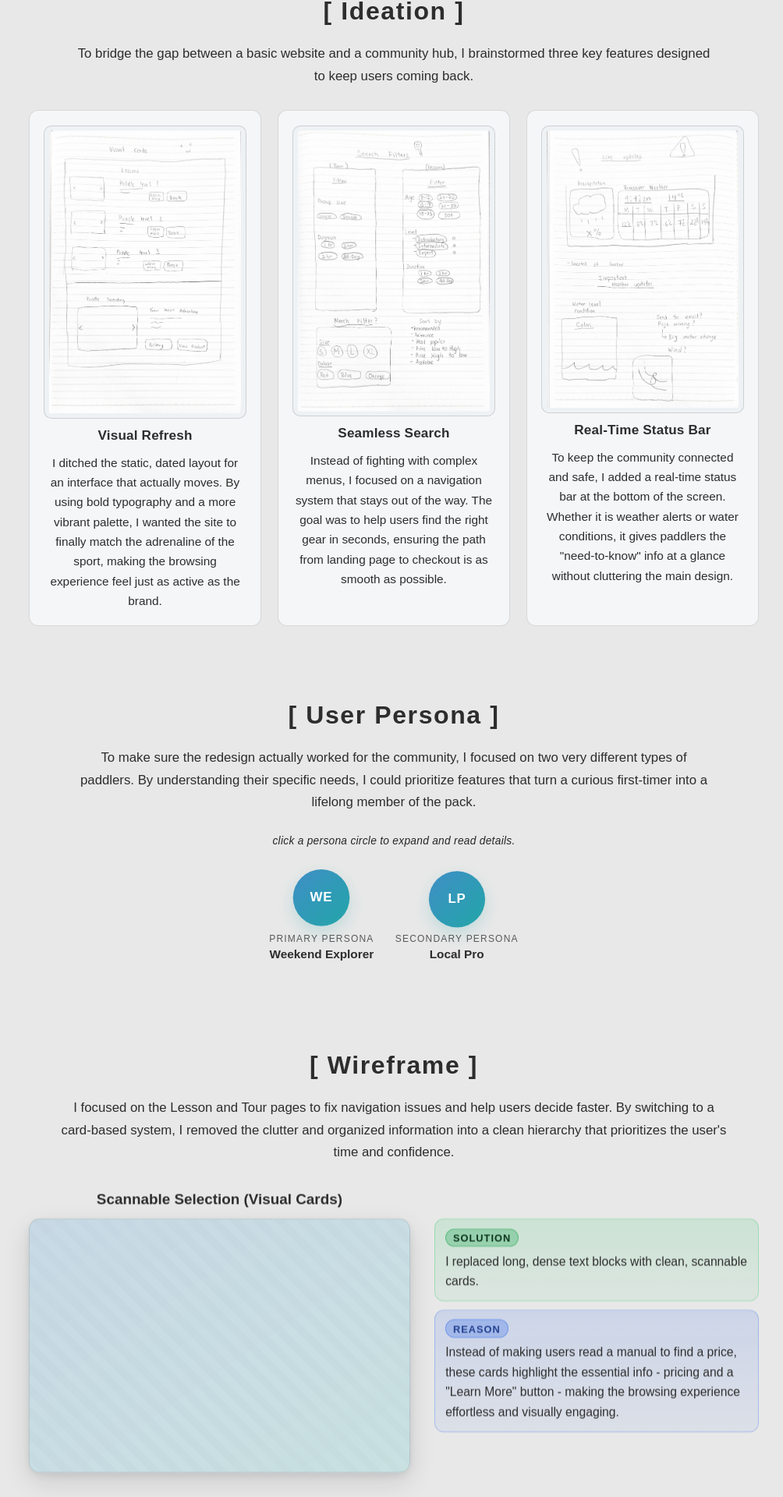
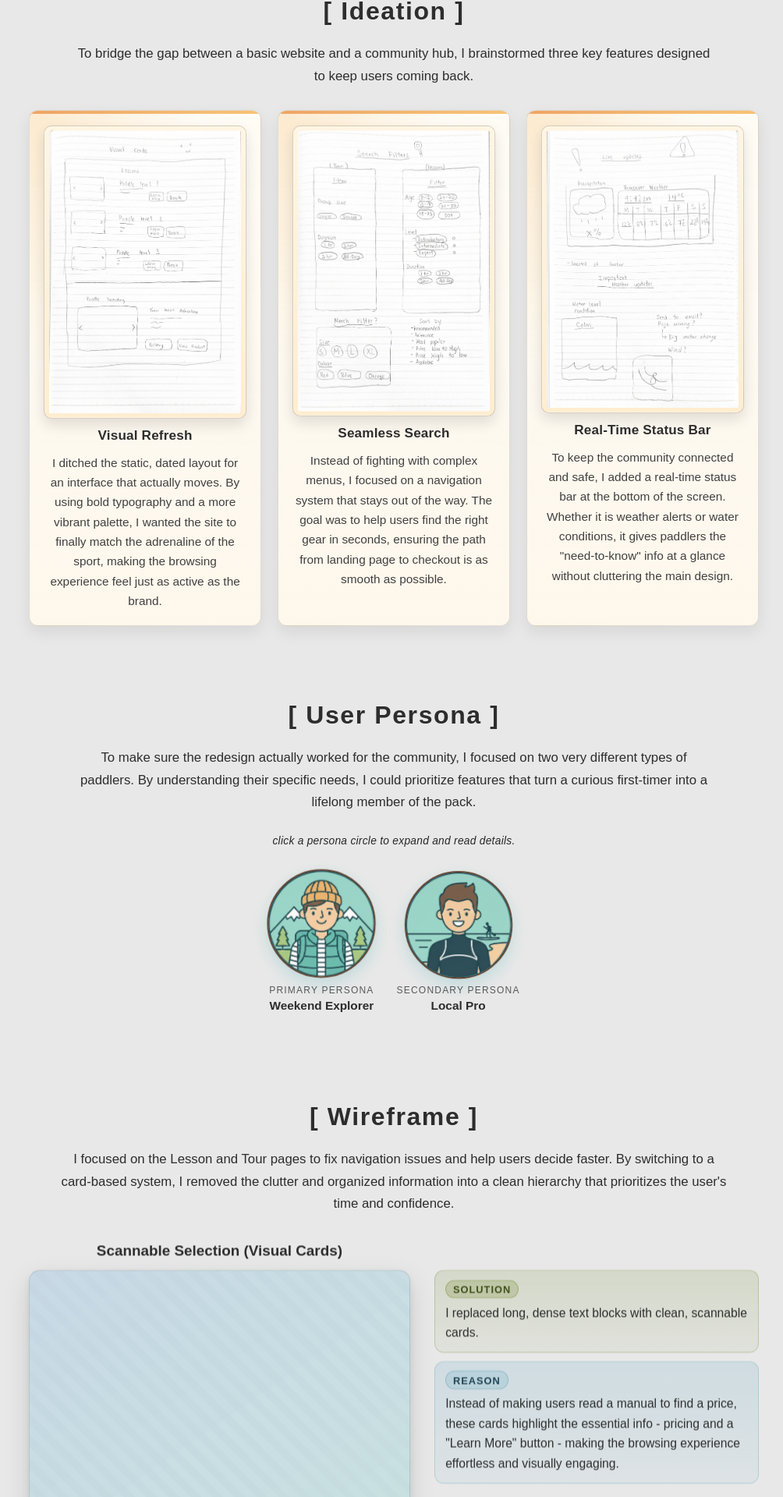
Before and after one commit to antyc0817/Reagan-Port, a Next.js app: page /projects/whatsup in a window 1280 px wide. Shown: the part 1396-3316 px from the top of the page at 78% size, without its empty margins (135-1139 px from the left). Built offline with nearby package versions, Linux system fonts and the light colour scheme; a web font is replaced by a local one.

Commit message:
card colours

```diff
--- a/app/projects/projects.module.css
+++ b/app/projects/projects.module.css
@@ -448,23 +448,42 @@
 }
 
 .whatsupIdeationCard {
+    position: relative;
+    overflow: hidden;
     border: 1px solid rgba(0, 0, 0, 0.12);
     border-radius: 12px;
     padding: 1.15rem;
-    background: rgba(246, 248, 250, 0.88);
+    background:
+        radial-gradient(140% 95% at 0% 0%, rgba(244, 161, 39, 0.19), rgba(244, 161, 39, 0) 52%),
+        linear-gradient(180deg, rgba(255, 252, 246, 0.98), rgba(255, 248, 236, 0.94));
     transition: transform 220ms ease, box-shadow 220ms ease, border-color 220ms ease;
     display: flex;
     flex-direction: column;
     gap: 0.75rem;
     min-height: 100%;
+    box-shadow:
+        0 8px 20px rgba(0, 0, 0, 0.08),
+        inset 0 1px 0 rgba(255, 255, 255, 0.65);
+}
+
+.whatsupIdeationCard::before {
+    content: "";
+    position: absolute;
+    top: 0;
+    left: 0;
+    width: 100%;
+    height: 4px;
+    background: linear-gradient(90deg, rgba(229, 119, 30, 0.85), rgba(244, 161, 39, 0.88));
+    opacity: 0.72;
 }
 
 .whatsupIdeationCard:hover {
-    transform: translateY(-4px);
-    border-color: rgba(34, 166, 168, 0.35);
+    transform: translateY(-6px);
+    border-color: rgba(229, 119, 30, 0.45);
     box-shadow:
-        0 14px 28px rgba(0, 0, 0, 0.12),
-        0 0 0 1px rgba(34, 166, 168, 0.12);
+        0 18px 36px rgba(0, 0, 0, 0.14),
+        0 0 0 1px rgba(229, 119, 30, 0.16),
+        inset 0 1px 0 rgba(255, 255, 255, 0.75);
 }
 
 .whatsupIdeationPlaceholder {
@@ -492,10 +511,22 @@
     object-position: center;
     border-radius: 10px;
     display: block;
-    background: #eef2f5;
-    border: 1px solid rgba(0, 0, 0, 0.14);
+    background: linear-gradient(180deg, #fff5e2, #ffedd0);
+    border: 1px solid rgba(0, 0, 0, 0.16);
     padding: 0.35rem;
     box-sizing: border-box;
+    box-shadow:
+        inset 0 0 0 1px rgba(255, 255, 255, 0.35),
+        0 8px 18px rgba(0, 0, 0, 0.12);
+    transition: transform 220ms ease, box-shadow 220ms ease, border-color 220ms ease;
+}
+
+.whatsupIdeationCard:hover .whatsupIdeationImage {
+    transform: translateY(-2px);
+    border-color: rgba(229, 119, 30, 0.34);
+    box-shadow:
+        inset 0 0 0 1px rgba(255, 255, 255, 0.45),
+        0 12px 24px rgba(0, 0, 0, 0.16);
 }
 
 .whatsupIdeationCardTitle {
@@ -511,6 +542,7 @@
     font-size: 0.96rem;
     line-height: 1.65;
     color: var(--foreground);
+    opacity: 0.9;
 }
 
 .whatsupPersonaSection {
@@ -606,11 +638,18 @@
 }
 
 .whatsupPersonaPicker .whatsupPersonaAvatar {
-    width: 72px;
-    height: 72px;
+    width: 138px;
+    height: 138px;
     font-size: 1.05rem;
     animation: whatsupPersonaFloatLeft 3.1s ease-in-out infinite;
     box-shadow: 0 8px 20px rgba(34, 166, 168, 0.2);
+    transition: width 260ms ease, height 260ms ease, box-shadow 260ms ease;
+}
+
+.whatsupPersonaInteractiveOpen .whatsupPersonaPicker .whatsupPersonaAvatar {
+    width: 248px;
+    height: 248px;
+    box-shadow: 0 14px 30px rgba(34, 166, 168, 0.26);
 }
 
 .whatsupPersonaPickerBtn:nth-child(2) .whatsupPersonaAvatar {
@@ -723,6 +762,9 @@
     width: 56px;
     height: 56px;
     border-radius: 50%;
+    position: relative;
+    overflow: hidden;
+    border: 2px solid #60402D;
     display: grid;
     place-items: center;
     font-size: 0.9rem;
@@ -730,6 +772,19 @@
     letter-spacing: 0.05em;
     color: #fff;
     background: linear-gradient(135deg, #3f8ec6, #22a6a8);
+}
+
+.whatsupPersonaCard .whatsupPersonaAvatar {
+    transition: width 260ms ease, height 260ms ease;
+}
+
+.whatsupPersonaInteractiveOpen .whatsupPersonaCard .whatsupPersonaAvatar {
+    width: 92px;
+    height: 92px;
+}
+
+.whatsupPersonaAvatarImg {
+    object-fit: cover;
 }
 
 .whatsupPersonaLabel {
@@ -979,13 +1034,13 @@
 }
 
 .whatsupWireframeDetailGroupSolution {
-    border-color: rgba(34, 197, 94, 0.3);
-    background: linear-gradient(180deg, rgba(34, 197, 94, 0.14), rgba(34, 197, 94, 0.06));
+    border-color: rgba(126, 147, 66, 0.34);
+    background: linear-gradient(180deg, rgba(126, 147, 66, 0.18), rgba(126, 147, 66, 0.07));
 }
 
 .whatsupWireframeDetailGroupReason {
-    border-color: rgba(37, 99, 235, 0.28);
-    background: linear-gradient(180deg, rgba(37, 99, 235, 0.14), rgba(37, 99, 235, 0.06));
+    border-color: rgba(144, 190, 209, 0.55);
+    background: linear-gradient(180deg, rgba(144, 190, 209, 0.28), rgba(144, 190, 209, 0.12));
 }
 
 .whatsupWireframeItemTitle {
@@ -1013,15 +1068,15 @@
 }
 
 .whatsupWireframeLabelSolution {
-    color: rgba(5, 46, 22, 0.96);
-    background: rgba(22, 163, 74, 0.3);
-    border-color: rgba(22, 163, 74, 0.45);
+    color: rgba(58, 74, 18, 0.96);
+    background: rgba(126, 147, 66, 0.28);
+    border-color: rgba(126, 147, 66, 0.44);
 }
 
 .whatsupWireframeLabelReason {
-    color: rgba(30, 58, 138, 0.95);
-    background: rgba(37, 99, 235, 0.26);
-    border-color: rgba(37, 99, 235, 0.42);
+    color: rgba(27, 62, 79, 0.96);
+    background: rgba(144, 190, 209, 0.36);
+    border-color: rgba(108, 164, 188, 0.48);
 }
 
 .whatsupWireframeLine {
@@ -1944,9 +1999,19 @@
     }
 
     .whatsupPersonaPicker .whatsupPersonaAvatar {
-        width: 64px;
-        height: 64px;
+        width: 120px;
+        height: 120px;
         font-size: 0.96rem;
+    }
+
+    .whatsupPersonaInteractiveOpen .whatsupPersonaPicker .whatsupPersonaAvatar {
+        width: 180px;
+        height: 180px;
+    }
+
+    .whatsupPersonaInteractiveOpen .whatsupPersonaCard .whatsupPersonaAvatar {
+        width: 76px;
+        height: 76px;
     }
 
     .whatsupObjectivePlaceholder {
--- a/app/projects/whatsup/PersonaInteractive.js
+++ b/app/projects/whatsup/PersonaInteractive.js
@@ -3,12 +3,14 @@
 import { useEffect, useMemo, useRef, useState } from "react";
 import { gsap } from "gsap";
 import { ArrowRight, OctagonAlert, Target } from "lucide-react";
+import Image from "next/image";
 import styles from "../projects.module.css";
 
 const PERSONAS = {
     weekend: {
         id: "weekend",
         initials: "WE",
+        avatarSrc: "/images/whatsup/p1.png",
         label: "Primary Persona",
         title: "Weekend Explorer",
         goals: [
@@ -28,6 +30,7 @@ const PERSONAS = {
     local: {
         id: "local",
         initials: "LP",
+        avatarSrc: "/images/whatsup/p2.png",
         label: "Secondary Persona",
         title: "Local Pro",
         goals: [
@@ -84,7 +87,7 @@ export default function PersonaInteractive() {
     };
 
     return (
-        <div className={styles.whatsupPersonaInteractive}>
+        <div className={`${styles.whatsupPersonaInteractive} ${openPersonaIds.length > 0 ? styles.whatsupPersonaInteractiveOpen : ""}`}>
             <p className={styles.whatsupPersonaTapHint}>Click a persona circle to expand and read details.</p>
             <div className={styles.whatsupPersonaPicker}>
                 {PERSONA_ORDER.map((persona) => {
@@ -98,7 +101,14 @@ export default function PersonaInteractive() {
                             aria-pressed={isActive}
                             aria-label={`Show ${persona.title} persona`}>
                             <span className={styles.whatsupPersonaAvatar} aria-hidden>
-                                {persona.initials}
+                                <Image
+                                    src={persona.avatarSrc}
+                                    alt=''
+                                    fill
+                                    className={styles.whatsupPersonaAvatarImg}
+                                    sizes='138px'
+                                    unoptimized
+                                />
                             </span>
                             <span className={styles.whatsupPersonaPickerMeta}>
                                 <span className={styles.whatsupPersonaLabel}>{persona.label}</span>
@@ -126,7 +136,14 @@ export default function PersonaInteractive() {
                                     className={styles.whatsupPersonaCard}>
                                     <header className={styles.whatsupPersonaHeader}>
                                         <div className={styles.whatsupPersonaAvatar} aria-hidden>
-                                            {persona.initials}
+                                    <Image
+                                        src={persona.avatarSrc}
+                                        alt=''
+                                        fill
+                                        className={styles.whatsupPersonaAvatarImg}
+                                        sizes='56px'
+                                        unoptimized
+                                    />
                                         </div>
                                         <div className={styles.whatsupPersonaHeaderText}>
                                             <p className={styles.whatsupPersonaLabel}>{persona.label}</p>
```
Also changed, not shown: public/images/whatsup/P1.png (added), public/images/whatsup/P2.png (added).
